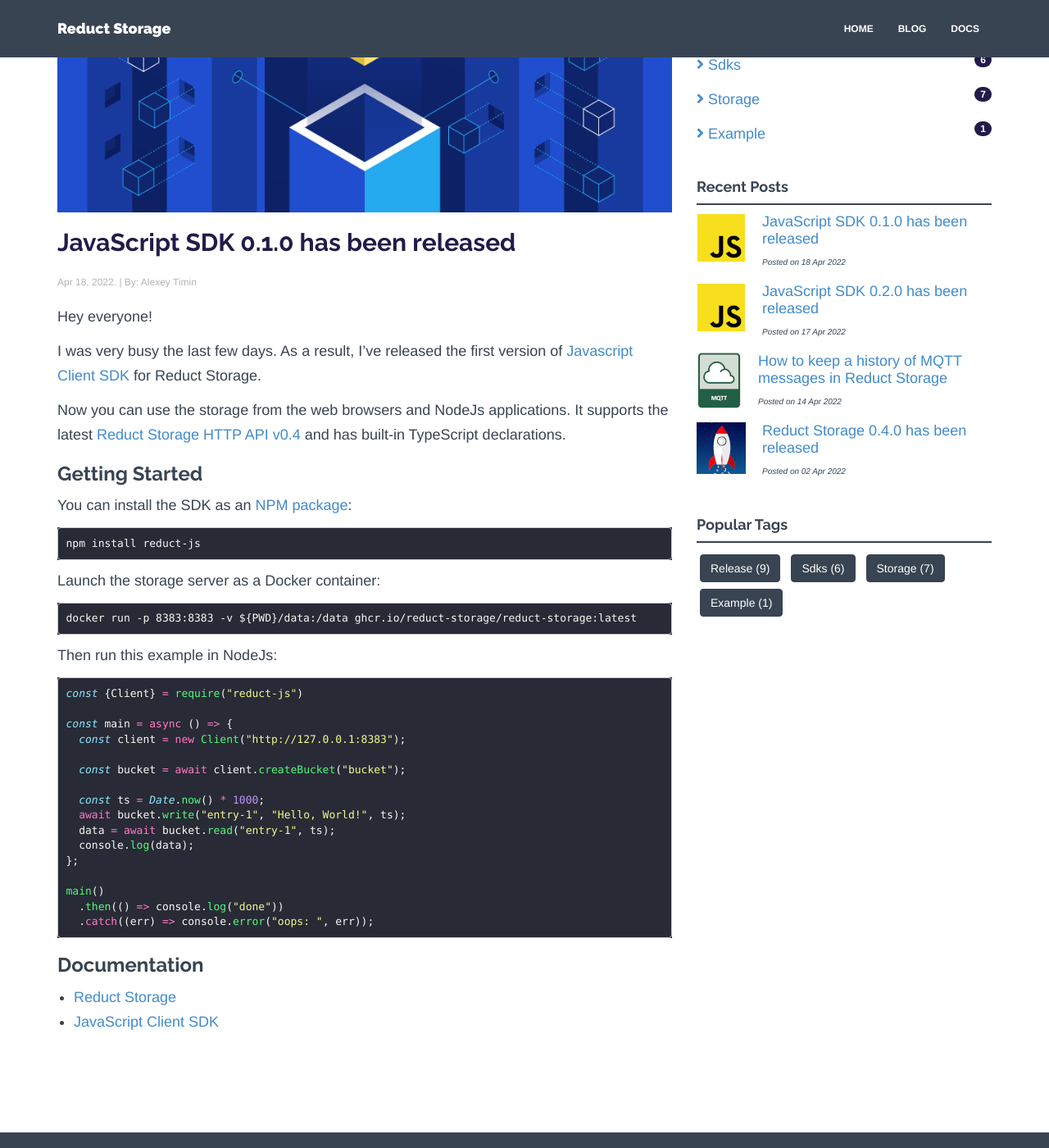
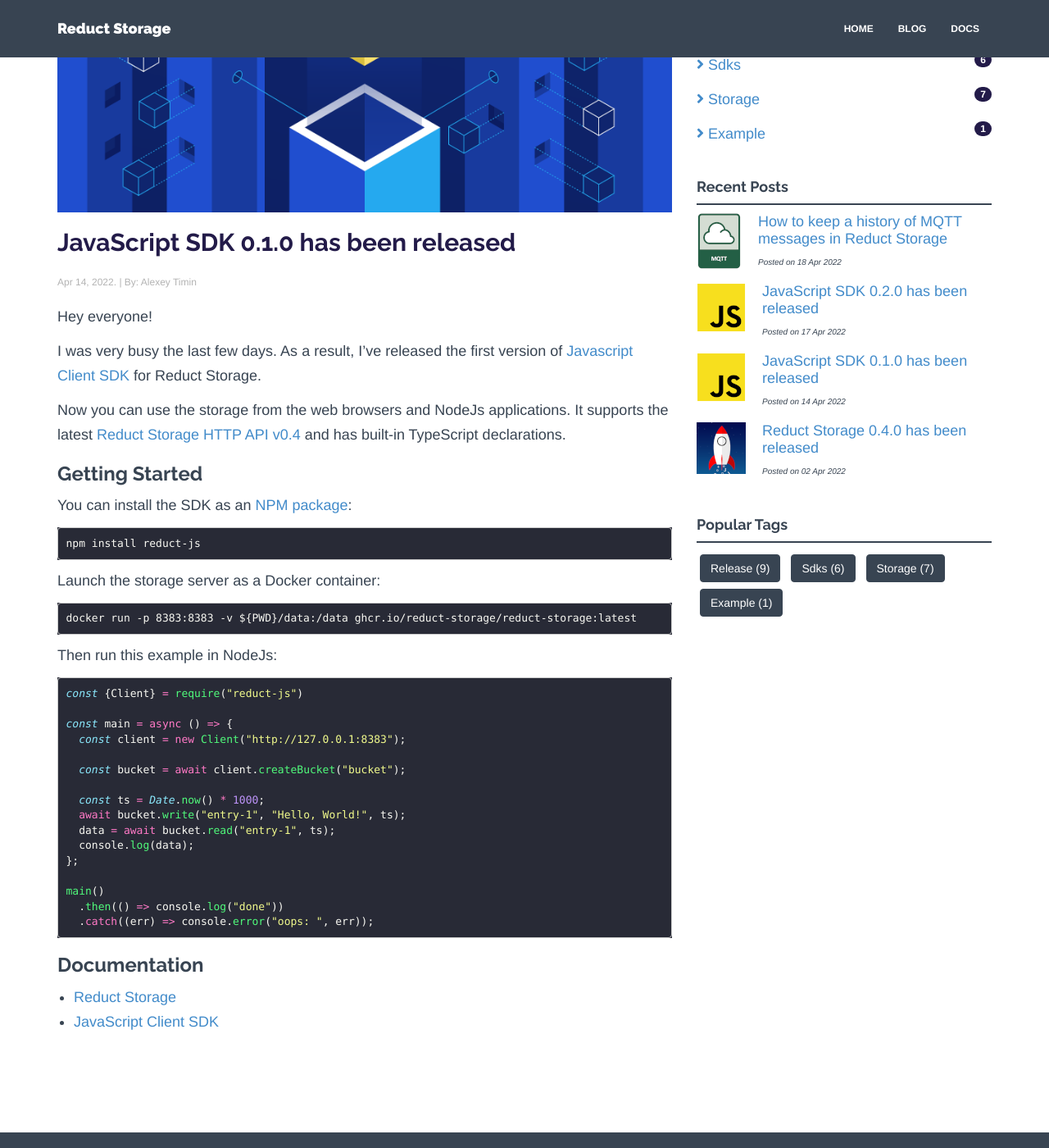
Before and after one commit to reductstore/homepage, a Jekyll site: the page built from _posts/2022-04-14-reduct-js-v0.1.0.md, in a window 1280 px wide and 1400 px high, scrolled down 390 px. Shown: the whole window at 82% size. Built offline with Jekyll 4.4.1, drawn with Linux system fonts in a browser that asks for light colours; nearby versions of some CDN libraries; some of the changed text lies outside the part shown.

Commit message:
fix dates

```diff
--- a/_posts/2022-04-14-reduct-js-v0.1.0.md
+++ b/_posts/2022-04-14-reduct-js-v0.1.0.md
@@ -1,7 +1,7 @@
 ---
 layout: post
 title: "JavaScript SDK 0.1.0 has been released"
-date: 2022-04-18 00:00:46
+date: 2022-04-14 00:00:46
 author: Alexey Timin
 categories:
 - release
```
Also changed, not shown: _posts/2022-04-18-keep-history-mqtt.md (+1 -1 lines).
